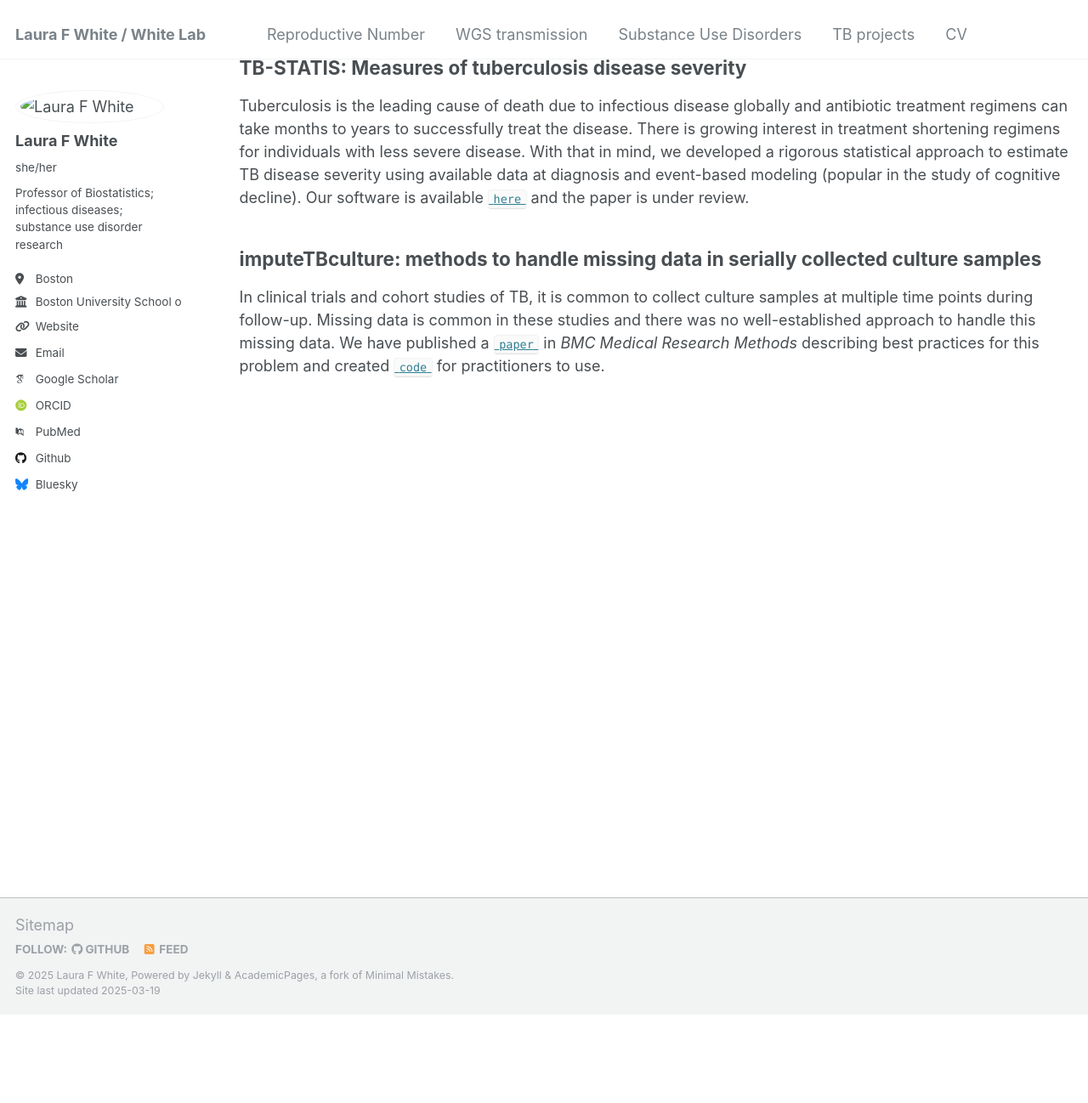
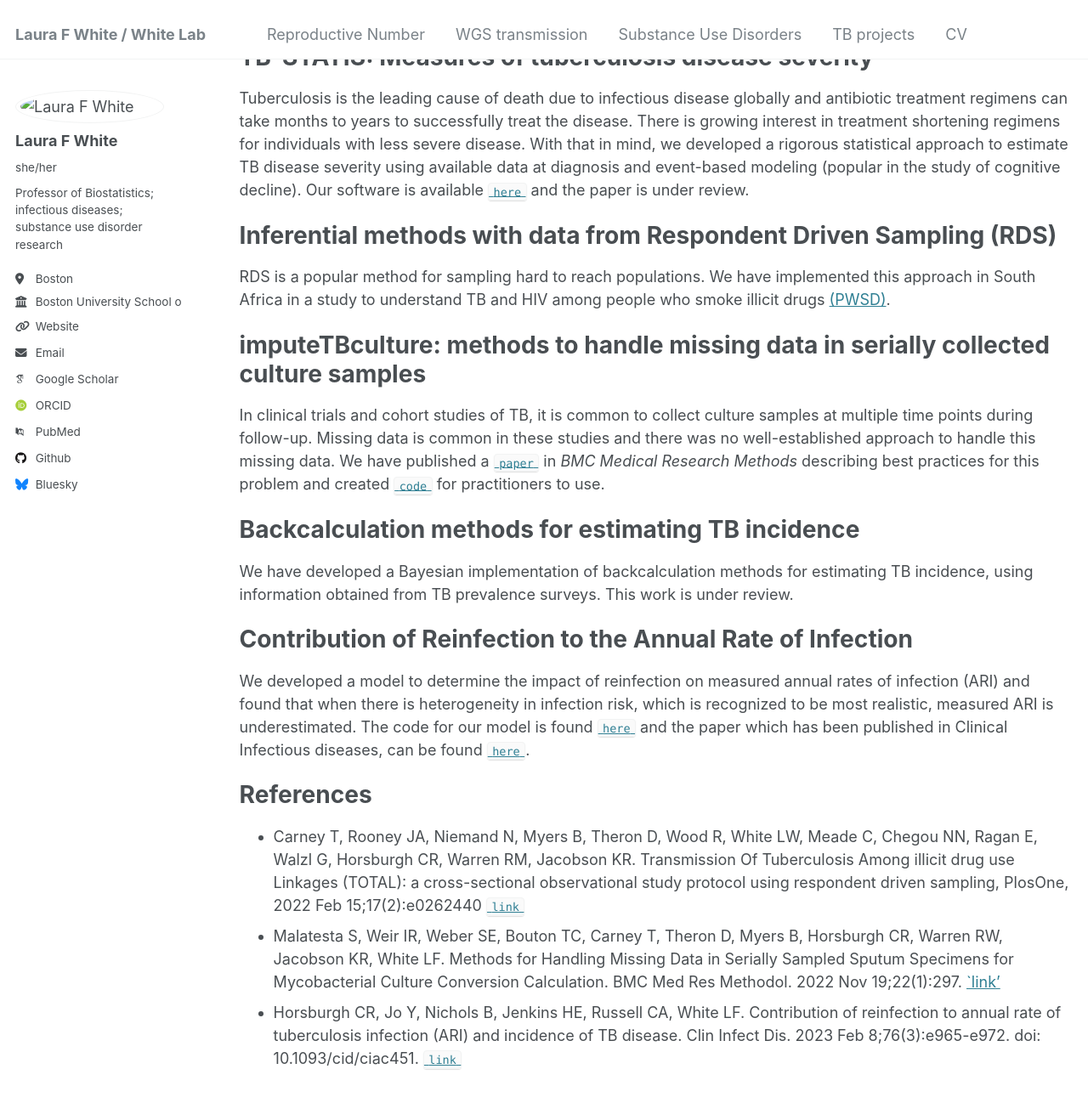
Before and after one commit to LauraFWhiteLab/LauraFWhiteLab.github.io, a Jekyll site: the page built from _pages/TBproj.md, in a window 1280 px wide and 1400 px high, scrolled down 206 px. Shown: the top 1298 px of the window at 85% size. Built offline with Jekyll 4.4.1, drawn with Linux system fonts in a browser that asks for light colours; some web fonts are replaced; some of the changed text lies outside the part shown.

Commit message:
Update TBproj.md

```diff
--- a/_pages/TBproj.md
+++ b/_pages/TBproj.md
@@ -5,17 +5,41 @@ permalink: /TBproj/
 author_profile: true
 ---
 
-Tuberculosis methods
-====================
-
-Below are some of our methods developed to assist in understanding TB epidemiology.
+We work in many TB related research projects. This describes some of our modeling and methods work in this area. More information on our work using whole genome sequencing to understand transmission can be found on this [`page`](https://laurafwhitelab.github.io/WGStrans/).
 
 TB-STATIS: Measures of tuberculosis disease severity
-----------------------------------------------------
+===========
 
 Tuberculosis is the leading cause of death due to infectious disease globally and antibiotic treatment regimens can take months to years to successfully treat the disease. There is growing interest in treatment shortening regimens for individuals with less severe disease. With that in mind, we developed a rigorous statistical approach to estimate TB disease severity using available data at diagnosis and event-based modeling (popular in the study of cognitive decline). Our software is available [`here`](https://github.com/samalatesta/tbSTATISpaper) and the paper is under review.
 
+Inferential methods with data from Respondent Driven Sampling (RDS)
+===========
+
+RDS is a popular method for sampling hard to reach populations. We have implemented this approach in South Africa in a study to understand TB and HIV among people who smoke illicit drugs [(PWSD)][3].
+
 imputeTBculture: methods to handle missing data in serially collected culture samples
--------------------------------------------------------------------------------------
+===========
 
-In clinical trials and cohort studies of TB, it is common to collect culture samples at multiple time points during follow-up. Missing data is common in these studies and there was no well-established approach to handle this missing data. We have published a [`paper`](https://doi.org/10.1186/s12874-022-01782-8) in *BMC Medical Research Methods* describing best practices for this problem and created [`code`](https://github.com/samalatesta/imputeTBculture) for practitioners to use.
+In clinical trials and cohort studies of TB, it is common to collect culture samples at multiple time points during follow-up. Missing data is common in these studies and there was no well-established approach to handle this missing data. We have published a [`paper`][1] in *BMC Medical Research Methods* describing best practices for this problem and created [`code`](https://github.com/samalatesta/imputeTBculture) for practitioners to use.
+
+Backcalculation methods for estimating TB incidence
+=========
+
+We have developed a Bayesian implementation of backcalculation methods for estimating TB incidence, using information obtained from TB prevalence surveys. This work is under review.
+
+Contribution of Reinfection to the Annual Rate of Infection
+=========
+
+We developed a model to determine the impact of reinfection on measured annual rates of infection (ARI) and found that when there is heterogeneity in infection risk, which is recognized to be most realistic, measured ARI is underestimated. The code for our model is found [`here`](https://github.com/forsbee/ReMoTe/tree/main) and the paper which has been published in Clinical Infectious diseases, can be found [`here`][2].
+
+References
+======
+
+- Carney T, Rooney JA, Niemand N, Myers B, Theron D, Wood R, White LW, Meade C, Chegou NN, Ragan E, Walzl G, Horsburgh CR, Warren RM, Jacobson KR. Transmission Of Tuberculosis Among illicit drug use Linkages (TOTAL):  a cross-sectional observational study protocol using respondent driven sampling, PlosOne, 2022 Feb 15;17(2):e0262440 [`link`][3]
+- Malatesta S, Weir IR, Weber SE, Bouton TC, Carney T, Theron D, Myers B, Horsburgh CR, Warren RW, Jacobson KR, White LF. Methods for Handling Missing Data in Serially Sampled Sputum Specimens for Mycobacterial Culture Conversion Calculation. BMC Med Res Methodol. 2022 Nov 19;22(1):297. [`link'][1]
+- Horsburgh CR, Jo Y, Nichols B, Jenkins HE, Russell CA, White LF. Contribution of reinfection to annual rate of tuberculosis infection (ARI) and incidence of TB disease. Clin Infect Dis. 2023 Feb 8;76(3):e965-e972. doi: 10.1093/cid/ciac451. [`link`][2]
+
+
+[1]:<https://doi.org/10.1186/s12874-022-01782-8>
+[2]:<https://pubmed.ncbi.nlm.nih.gov/35666515/>
+[3]:<https://pubmed.ncbi.nlm.nih.gov/35167586/>
```
